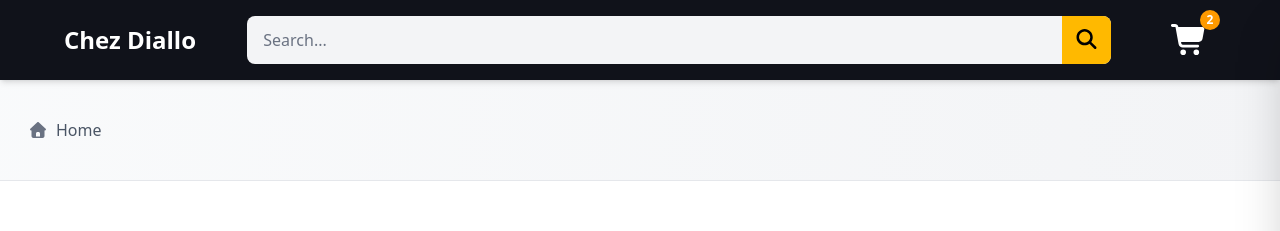
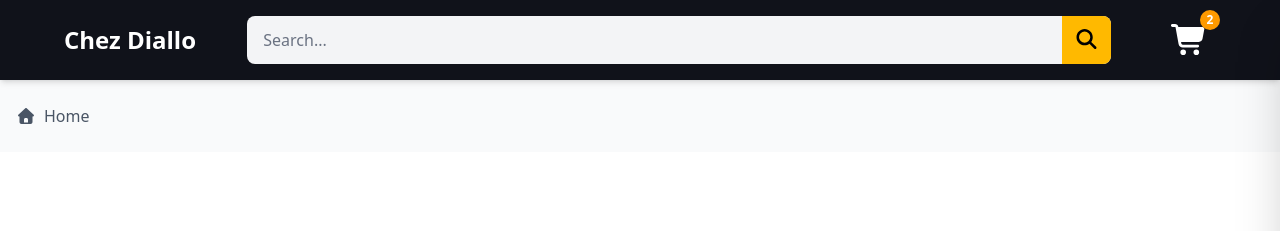
Before and after one commit to Therax1/EcommerceApp, a React (Vite) app in the folder client/: page / in a window 1280 px wide. Shown: the top 231 px of the page. Built offline with nearby package versions, Linux system fonts and the light colour scheme.

Commit message:
- Relecture du code généré par l'IA dans Breadcrumb + Ajout de commentaires pour la doc - Remplacement dans Home: BreadcrumbAdvanced -> Breadcrumb - Suppression de BreadcrumbAdvanced

```diff
--- a/client/src/components/BreadcrumbAdvanced.jsx
+++ /dev/null
@@ -1,122 +0,0 @@
-import { Link, useLocation } from 'react-router-dom'
-import { FontAwesomeIcon } from '@fortawesome/react-fontawesome'
-import { faChevronRight, faHome } from '@fortawesome/free-solid-svg-icons'
-
-/**
- * Composant Breadcrumb (Fil d'Ariane) avec labels personnalisables
- *
- * @param {Object} props
- * @param {Object} props.customLabels - Objet pour personnaliser les noms affichés
- * @param {string} props.className - Classes CSS additionnelles
- *
- * @example
- * <Breadcrumb customLabels={{ product: "Produit", connexion: "Se connecter" }} />
- */
-export default function BreadcrumbAdvanced({ customLabels = {}, className = "" }) {
-    const location = useLocation()
-
-    // Labels par défaut pour les routes courantes
-    const defaultLabels = {
-        shop: "Shop",
-        product: "Product",
-        connexion: "Connexion",
-        inscription: "Inscription",
-        about: "About",
-        contact: "Contact",
-        cart: "Cart",
-        checkout: "Checkout",
-        ...customLabels // Les labels personnalisés écrasent les défauts
-    }
-
-    // Divise le chemin en segments
-    const pathSegments = location.pathname
-        .split('/')
-        .filter(segment => segment !== '')
-
-    // Fonction pour obtenir le label à afficher
-    const getLabel = (segment) => {
-        // Cherche d'abord dans les labels personnalisés/défauts
-        if (defaultLabels[segment.toLowerCase()]) {
-            return defaultLabels[segment.toLowerCase()]
-        }
-        // Sinon, formate le segment (capitalize + remplace tirets)
-        return segment
-            .split('-')
-            .map(word => word.charAt(0).toUpperCase() + word.slice(1))
-            .join(' ')
-    }
-
-    // Construit le chemin complet jusqu'à un index
-    const buildPath = (index) => {
-        return '/' + pathSegments.slice(0, index + 1).join('/')
-    }
-
-    return (
-        <nav
-            aria-label="Breadcrumb navigation"
-            className={`bg-gradient-to-r from-gray-50 to-gray-100 py-8 px-4 border-b border-gray-200 ${className}`}
-        >
-            <div className="max-w-7xl mx-auto">
-                <ol className="flex items-center flex-wrap gap-2 text-sm md:text-base">
-                    {/* Lien Home */}
-                    <li className="flex items-center gap-2">
-                        <Link
-                            to="/"
-                            className="group flex items-center gap-2 px-3 py-1.5 rounded-lg hover:bg-white transition-all duration-200"
-                            aria-label="Go to homepage"
-                        >
-                            <FontAwesomeIcon
-                                icon={faHome}
-                                className="w-4 h-4 text-gray-500 group-hover:text-amber-600 transition-colors"
-                            />
-                            <span className="text-gray-600 group-hover:text-amber-600 font-medium transition-colors">
-                                Home
-                            </span>
-                        </Link>
-                        {pathSegments.length > 0 && (
-                            <FontAwesomeIcon
-                                icon={faChevronRight}
-                                className="text-gray-300 w-3 h-3"
-                            />
-                        )}
-                    </li>
-
-                    {/* Segments du chemin */}
-                    {pathSegments.map((segment, index) => {
-                        const isLast = index === pathSegments.length - 1
-                        const path = buildPath(index)
-                        const label = getLabel(segment)
-
-                        return (
-                            <li key={path} className="flex items-center gap-2">
-                                {isLast ? (
-                                    // Page actuelle (pas de lien)
-                                    <span
-                                        className="px-3 py-1.5 bg-amber-50 text-amber-700 font-semibold rounded-lg"
-                                        aria-current="page"
-                                    >
-                                        {label}
-                                    </span>
-                                ) : (
-                                    // Page intermédiaire (avec lien)
-                                    <>
-                                        <Link
-                                            to={path}
-                                            className="px-3 py-1.5 text-gray-600 hover:text-amber-600 hover:bg-white font-medium rounded-lg transition-all duration-200"
-                                        >
-                                            {label}
-                                        </Link>
-                                        <FontAwesomeIcon
-                                            icon={faChevronRight}
-                                            className="text-gray-300 w-3 h-3"
-                                        />
-                                    </>
-                                )}
-                            </li>
-                        )
-                    })}
-                </ol>
-            </div>
-        </nav>
-    )
-}
--- a/client/src/pages/Home.jsx
+++ b/client/src/pages/Home.jsx
@@ -1,11 +1,11 @@
 import NavBar from "../components/NavBar"
 import Breadcrumb from "../components/Breadcrumb"
-import BreadcrumbAdvanced from "../components/BreadcrumbAdvanced"
+
 export default function Home(){
     return(
         <>
             <NavBar />
-            <BreadcrumbAdvanced />
+            <Breadcrumb />
         </>
     )
 }
--- a/client/src/pages/ProductPage.jsx
+++ b/client/src/pages/ProductPage.jsx
@@ -3,12 +3,13 @@ import ProductCard from "../components/ProductCard"
 import ProductAddtionnalInfos from "../components/ProductAdditionnalInfosSection"
 import RelatedProductSection from "../components/RelatedProductSection"
 import Footer from "../components/Footer"
+import Breadcrumb from "../components/Breadcrumb"
 
 export default function ProductPage(){
     return(
         <>
             <NavBar/>
-
+            <Breadcrumb />
             <ProductCard/>
             <ProductAddtionnalInfos/>
             <RelatedProductSection />
```
Also changed, not shown: client/src/components/Breadcrumb.jsx (+20 -7 lines).
